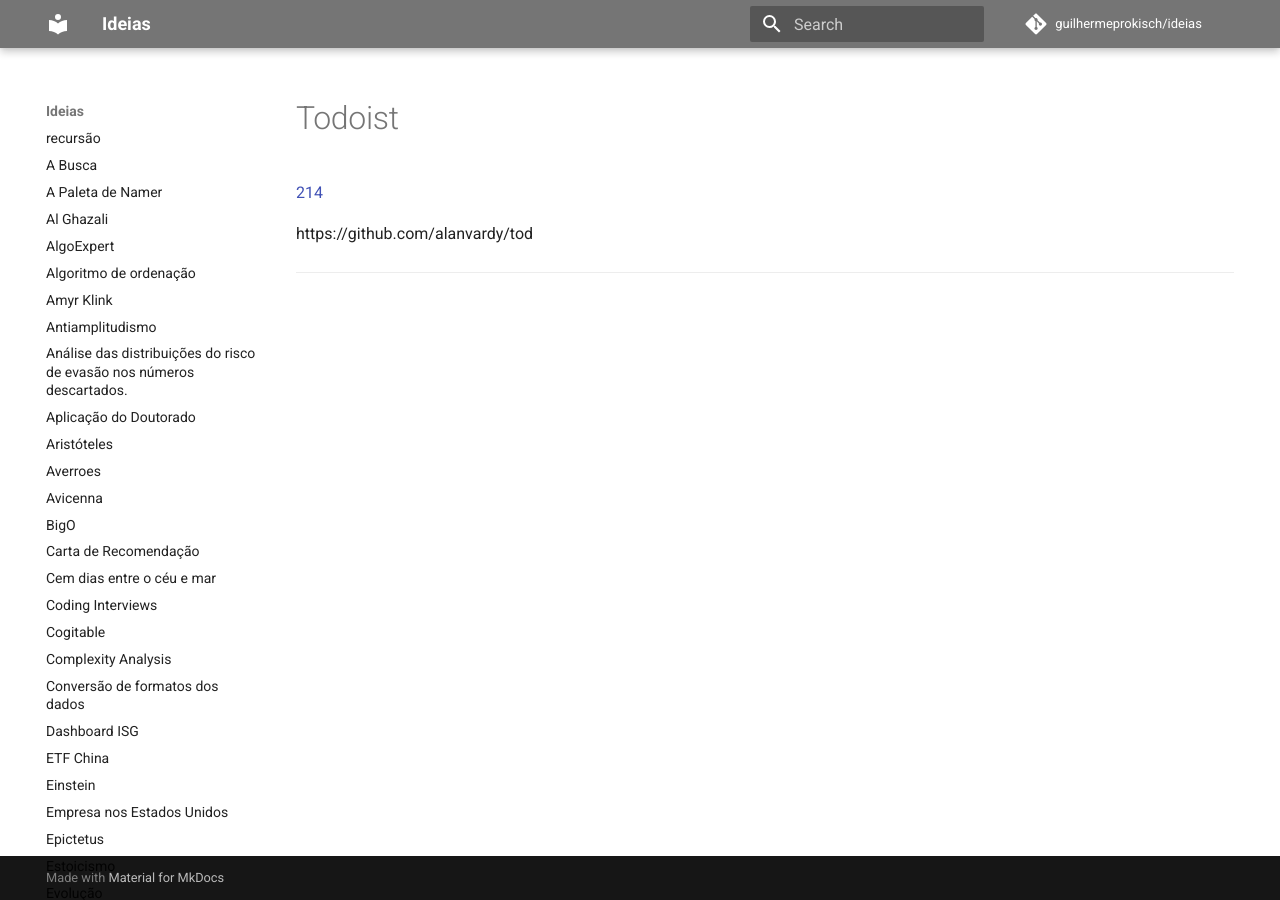
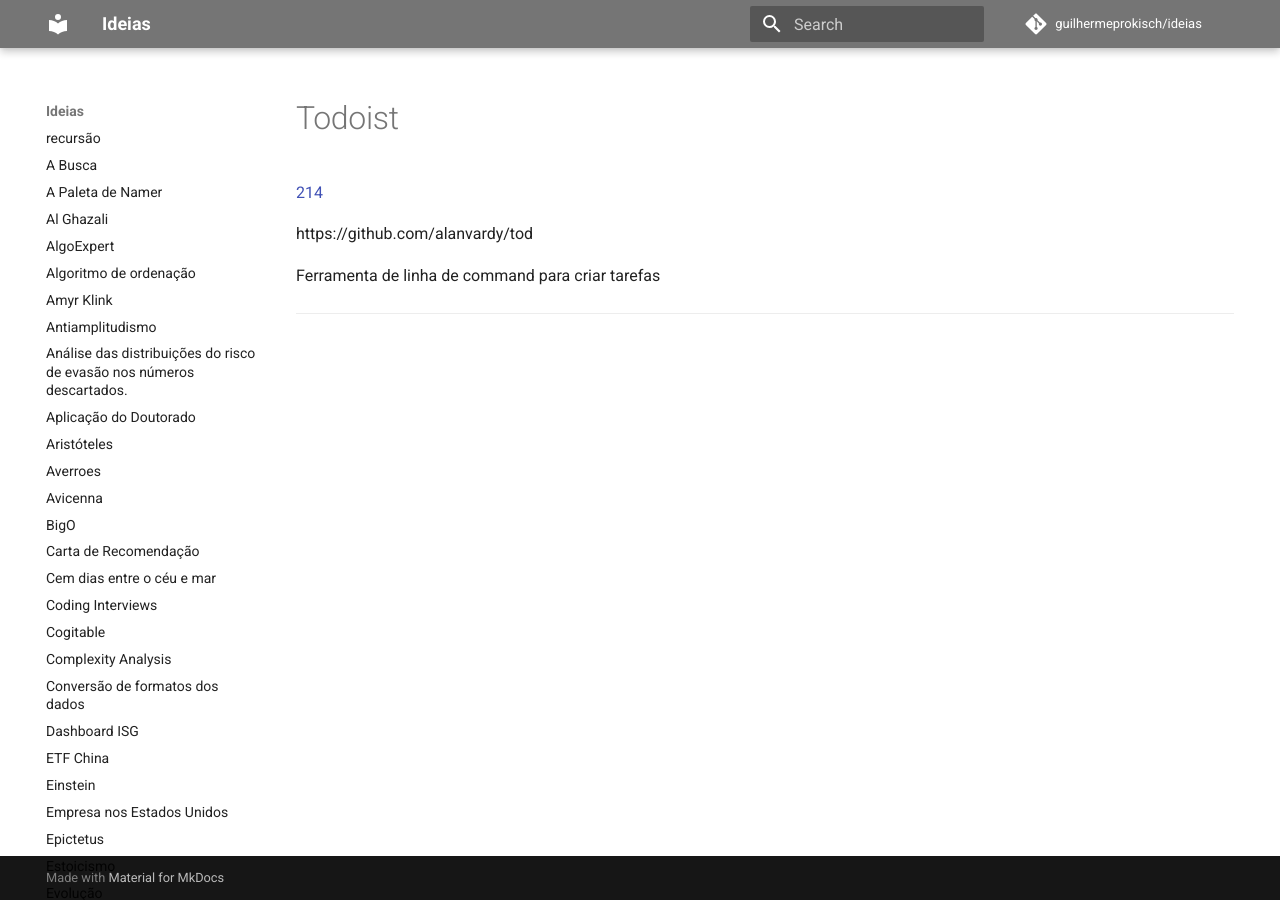
Before and after one commit to guilhermeprokisch/guilherme, an MkDocs documentation site: the page built from docs/todoist.md, in a window 1280 px wide. Built offline with MkDocs 1.6.1 and Material for MkDocs 9.7.7, drawn with Linux system fonts in a browser that asks for light colours; comment, search, counter and statistics services are not loaded.

```diff
--- a/docs/todoist.md
+++ b/docs/todoist.md
@@ -4,5 +4,6 @@
 https://github.com/alanvardy/tod
 
 
+Ferramenta de linha de command para criar tarefas
 
 -------------------------------------------------------------------------------
```
